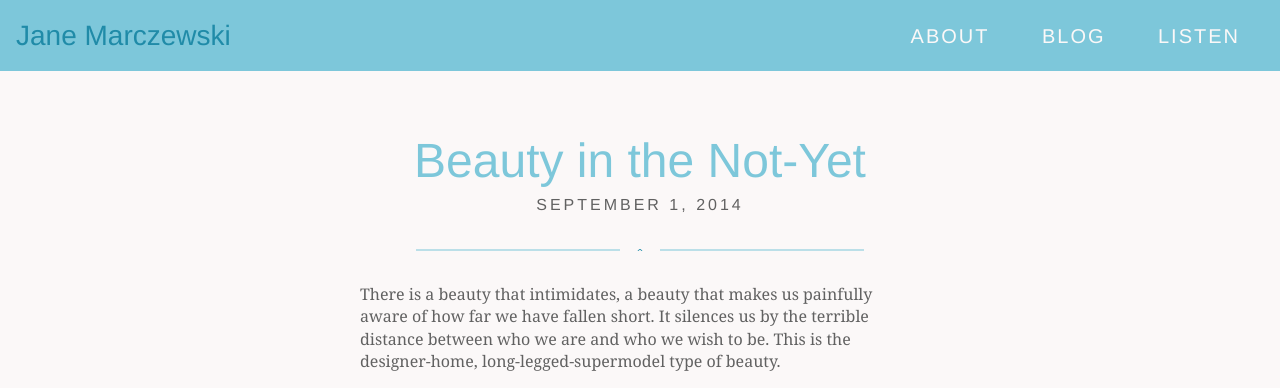
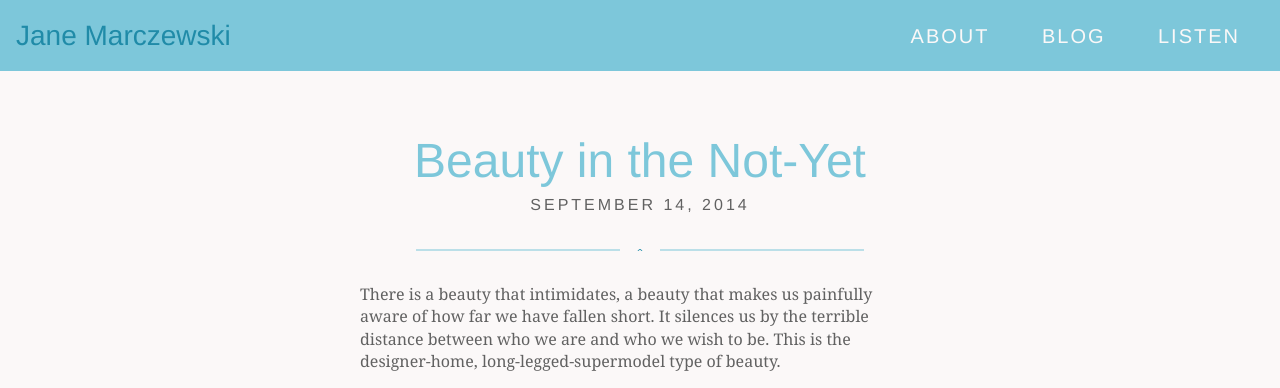
Before and after one commit to janemarczewski/janemarczewski.github.io, a Jekyll site: the page built from _posts/2014-09-01-beauty-in-the-not-yet.md, in a window 1280 px wide. Shown: the top 388 px of the page. Built offline with Jekyll 4.4.1, drawn with Linux system fonts in a browser that asks for light colours; nearby versions of some CDN libraries.

Commit message:
date switch

```diff
--- a/_posts/2014-09-01-beauty-in-the-not-yet.md
+++ b/_posts/2014-09-01-beauty-in-the-not-yet.md
@@ -2,7 +2,7 @@
 
 layout: post
 title: "Beauty in the Not-Yet"
-date: 2014-09-01
+date: 2014-09-14
 
 ---
 
```
Also changed, not shown: _posts/2014-09-14-the-pinball-machine-sky.md (+1 -1 lines).
